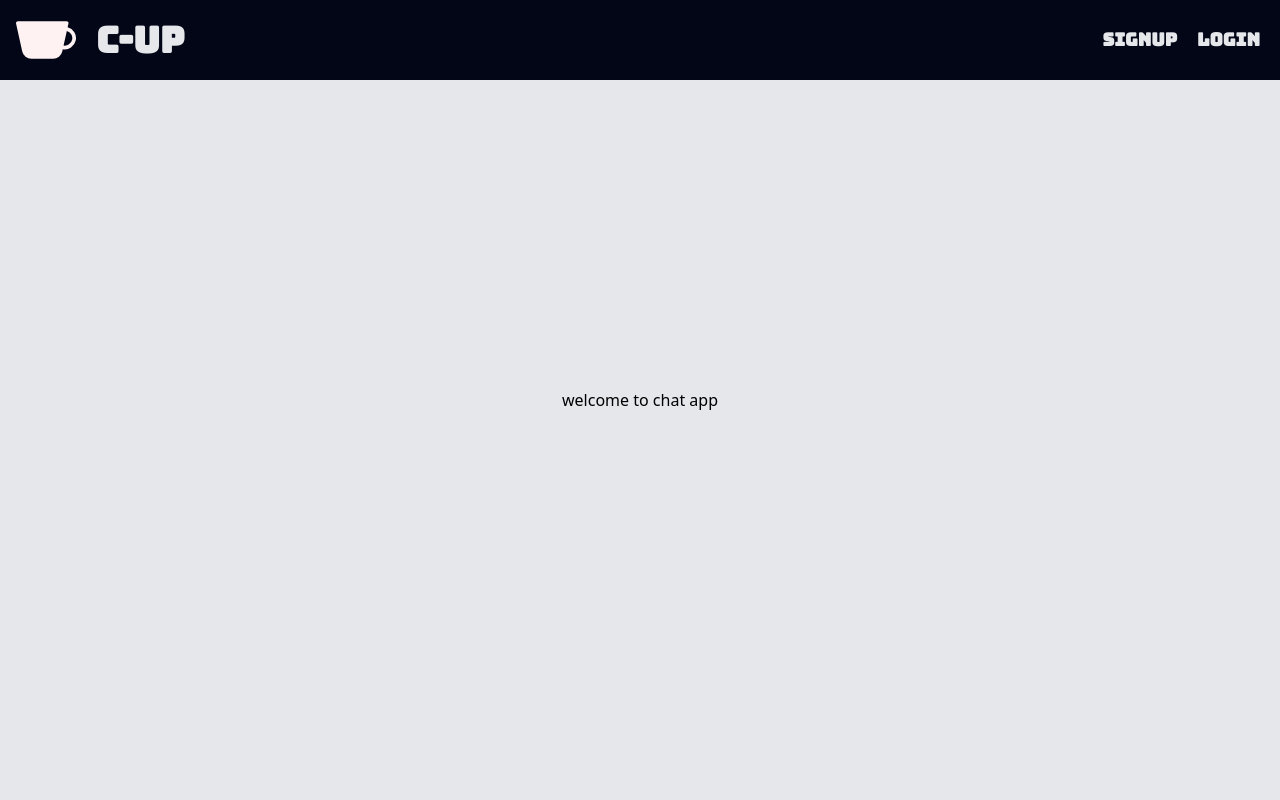
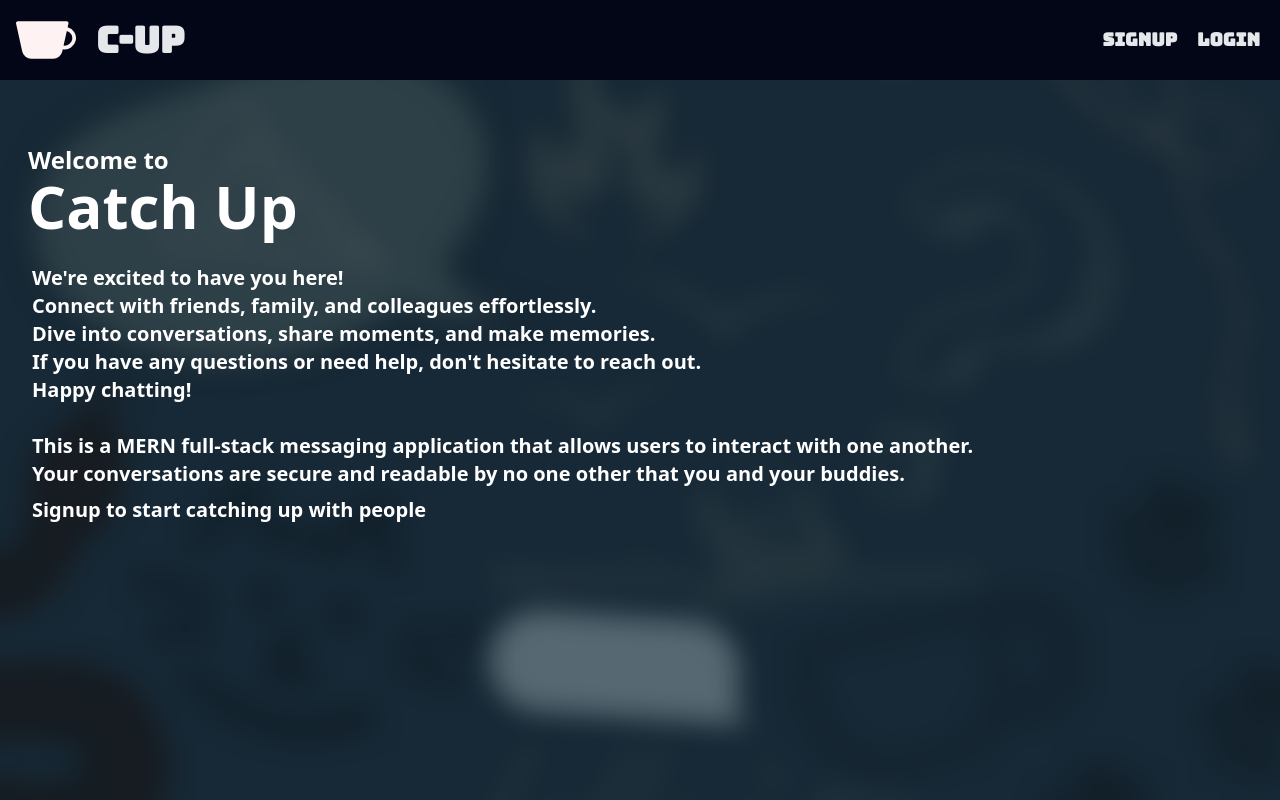
Before and after one commit to ashw-ani/chatApp-frontend, a Next.js app: page / in a window 1280 px wide. Built offline with nearby package versions, Linux system fonts and the light colour scheme.

Commit message:
updated landing pages aesthetics

```diff
--- a/pages/index.js
+++ b/pages/index.js
@@ -1,7 +1,28 @@
 const HomePage = (props) => {
   return (
-    <div className="bg-gray-200 h-screen flex flex-col justify-center gap-8 items-center">
-      welcome to chat app
+    <div className=" h-screen flex flex-col justify-center items-center bg-[url('../public/images/background.png')] bg-contain md:bg-cover  ">
+      <div className="h-screen w-full flex flex-col justify-start gap-2 items-center  pt-24 md:pt-36 px-2 md:px-5 ">
+        <div className=" w-full mb-5 ">
+          <div className="text-white text-2xl font-black w-full  px-2">
+            Welcome to
+          </div>
+          <div className="text-white text-6xl font-black w-full px-2">
+            Catch Up
+          </div>
+        </div>
+        <div className="text-white text-md md:text-xl font-black w-full  px-3">
+          We're excited to have you here! <br></br>Connect with friends, family,
+          and colleagues effortlessly.<br></br> Dive into conversations, share
+          moments, and make memories. <br></br>If you have any questions or need
+          help, don't hesitate to reach out.<br></br> Happy chatting!<br></br>
+          <br></br> This is a MERN full-stack messaging application that allows
+          users to interact with one another.<br></br> Your conversations are
+          secure and readable by no one other that you and your buddies.
+        </div>
+        <div className="text-white text-md md:text-xl font-black w-full  px-3">
+          Signup to start catching up with people
+        </div>
+      </div>
     </div>
   );
 };
--- a/pages/login.js
+++ b/pages/login.js
@@ -55,17 +55,15 @@ const Login = (props) => {
   };
 
   return (
-    <div className="bg-gray-200 h-screen flex flex-col justify-center gap-8 items-center">
-      {/* <BsCupFill className=" text-4xl md:text-6xl text-navBar ml-4" />
-      login page does not exist yet */}
-
-      <p className=" select-none font-bungee text-2xl md:text-4xl font-semibold text-blue-900 ">
+    <div className="bg-gray-200 h-screen flex flex-col justify-center gap-8 items-center bg-[url('../public/images/background.png')] bg-contain md:bg-cover">
+      <div className="h-screen w-full flex flex-col justify-center gap-8 items-center ">
+        <p className=" select-none font-bungee text-2xl md:text-4xl font-semibold text-white ">
           Login to c-up
         </p>
         <form className="w-72 md:w-96 mx-auto mb-12 " onSubmit={loginHandler}>
           <input
             required
-          className="block w-full rounded-sm p-2 mb-2"
+            className="block w-full rounded-md p-2 mb-2"
             type="text"
             placeholder="username"
             autoComplete="username"
@@ -79,7 +77,7 @@ const Login = (props) => {
             placeholder="password"
             required
             autoComplete="current-password"
-          className="block w-full rounded-sm p-2 mb-2"
+            className="block w-full rounded-md p-2 mb-2"
             value={password}
             onChange={(event) => {
               setPassword(event.target.value.trim());
@@ -87,7 +85,7 @@ const Login = (props) => {
           ></input>
           <button
             type="submit"
-          className="select-none bg-blue-500 hover:bg-blue-700 text-white block w-full rounded-sm p-2"
+            className="select-none bg-blue-500 hover:bg-blue-700 text-white block w-full rounded-md p-2"
           >
             Login
           </button>
@@ -98,6 +96,7 @@ const Login = (props) => {
           )}
         </form>
       </div>
+    </div>
   );
 };
 export default Login;
--- a/pages/register.js
+++ b/pages/register.js
@@ -56,8 +56,9 @@ const Register = (props) => {
   };
 
   return (
-    <div className="bg-gray-200 h-screen flex flex-col justify-center gap-8 items-center">
-      <p className=" select-none font-bungee text-2xl md:text-4xl font-semibold text-blue-900 ">
+    <div className="bg-gray-200 h-screen flex flex-col justify-center gap-8 items-center bg-[url('../public/images/background.png')] bg-contain md:bg-cover">
+      <div className="h-screen w-full flex flex-col justify-center gap-8 items-center ">
+        <p className=" select-none font-bungee text-2xl md:text-4xl font-semibold text-white ">
           Signup on c-up
         </p>
 
@@ -76,7 +77,7 @@ const Register = (props) => {
             }}
             type="text"
             placeholder="username"
-          className="block w-full rounded-sm p-2 mb-2   "
+            className="block w-full rounded-md p-2 mb-2   "
           ></input>
           <input
             value={password}
@@ -87,11 +88,11 @@ const Register = (props) => {
             }}
             type="password"
             placeholder="password"
-          className="block w-full rounded-sm p-2 mb-2 "
+            className="block w-full rounded-md p-2 mb-2 "
           ></input>
           <button
             type="submit"
-          className="select-none bg-blue-500 hover:bg-blue-700 text-white block w-full rounded-sm p-2"
+            className="select-none bg-blue-500 hover:bg-blue-700 text-white block w-full rounded-md p-2"
           >
             Register
           </button>
@@ -102,6 +103,7 @@ const Register = (props) => {
           )}
         </form>
       </div>
+    </div>
   );
 };
 export default Register;
```
Also changed, not shown: public/images/background.png (added), public/images/landingpageBackground.png (added). Lines whose indentation alone changed are shown as unchanged.
